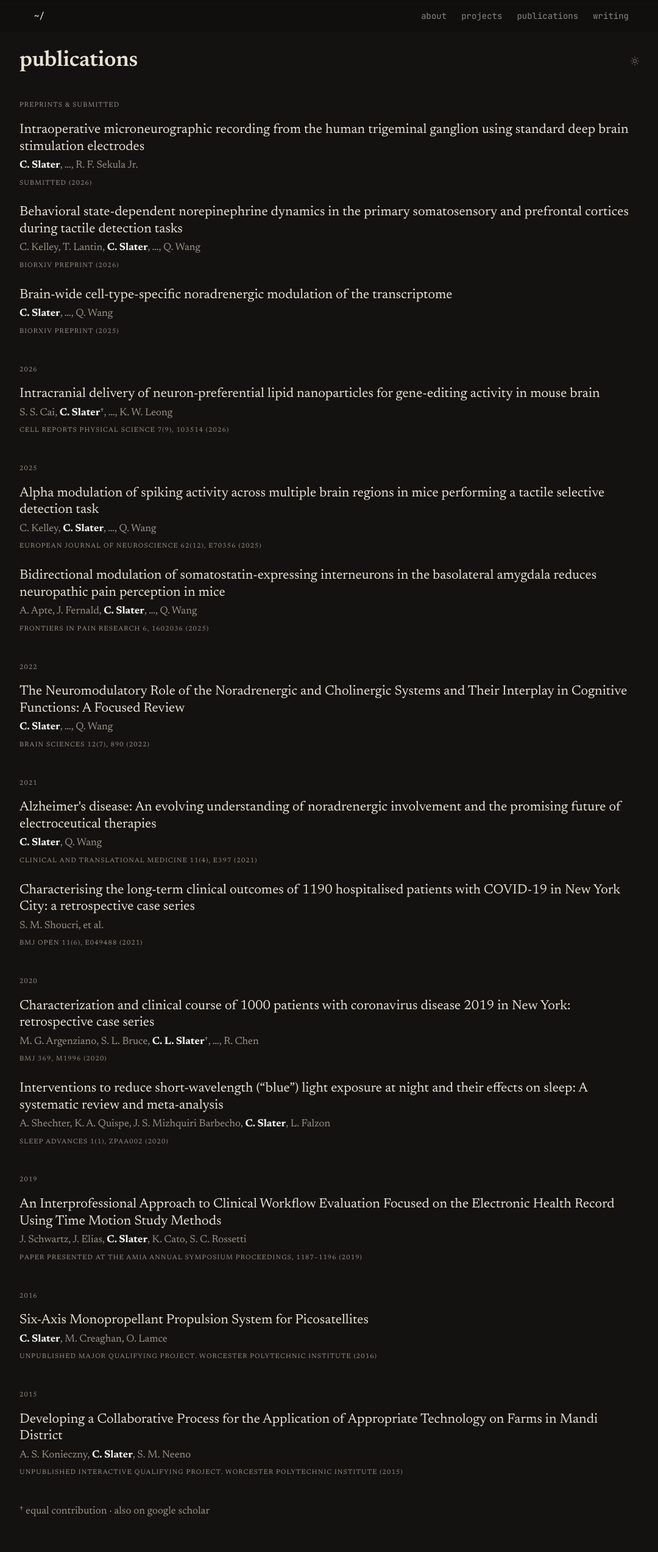
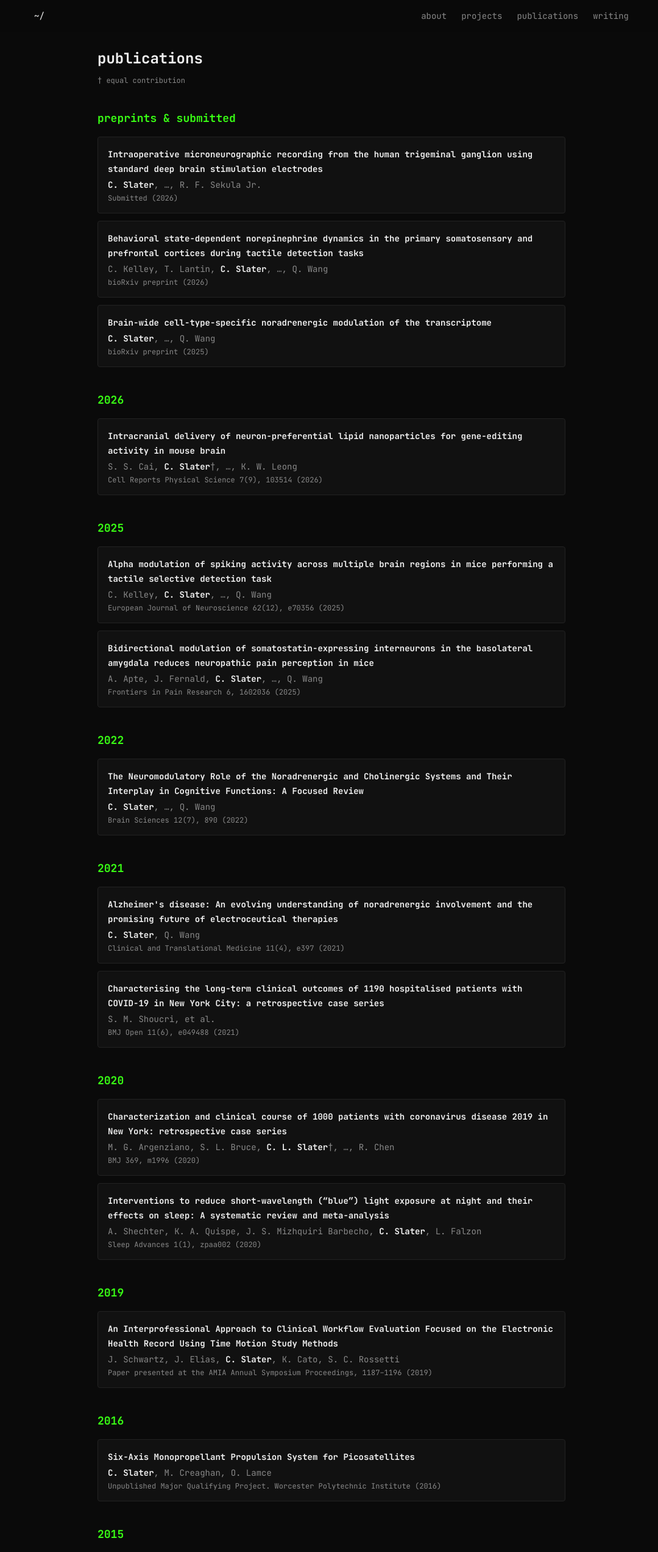
Before and after one commit to codyslater/codyslater.github.io, a Next.js app: page /publications in a window 1280 px wide. Shown: the top 2545 px of the page at 61% size, without its empty margins (96-1176 px from the left). Built offline with nearby package versions, Linux system fonts and the light colour scheme.

Commit message:
publications: keep the mono index style; add the theme toggle

```diff
--- a/src/app/publications/page.tsx
+++ b/src/app/publications/page.tsx
@@ -3,7 +3,6 @@ import { FadeIn } from "@/components/ui/FadeIn";
 import { Authors } from "@/components/ui/Inline";
 import { ThemeToggle } from "@/components/writing/ThemeToggle";
 import { ThemeScript } from "@/components/writing/ThemeScript";
-import { serif } from "@/lib/fonts";
 import { getCv, type CvEntry } from "@/lib/cv";
 import { siteConfig } from "@/lib/constants";
 
@@ -31,7 +30,7 @@ function groupByYear(pubs: Pub[]): [string, Pub[]][] {
   return [...years].sort(([a], [b]) => b.localeCompare(a));
 }
 
-const linkClass = "lit-link";
+const linkClass = "text-accent-green hover:underline glow-hover";
 
 function Pub({ pub }: { pub: Pub }) {
   const href = pub.doi ? `https://doi.org/${pub.doi}` : pub.url;
@@ -42,22 +41,22 @@ function Pub({ pub }: { pub: Pub }) {
   ].filter((x): x is { label: string; href: string } => Boolean(x));
 
   return (
-    <div data-pub>
+    <div data-pub className="border border-border rounded p-4 bg-surface">
       <p>
         {href ? (
-          <a href={href} target="_blank" rel="noopener noreferrer" className="lit-entry-title lit-link">
-            {pub.title}
+          <a href={href} target="_blank" rel="noopener noreferrer" className="hover:underline glow-hover">
+            {title}
           </a>
         ) : (
-          <span className="lit-entry-title">{pub.title}</span>
+          title
         )}
       </p>
       {pub.authors.length > 0 && (
-        <p className="lit-summary mt-1">
+        <p className="text-sm text-secondary mt-1">
           <Authors names={pub.authors} />
         </p>
       )}
-      <p className="lit-date mt-1">{pub.journal}</p>
+      <p className="text-xs text-secondary mt-1">{pub.journal}</p>
       {extras.length > 0 && (
         <p className="text-xs mt-1 flex gap-3">
           {extras.map((x) => (
@@ -75,9 +74,9 @@ function Block({ title, pubs }: { title: string; pubs: Pub[] }) {
   return (
     <section className="mb-10">
       <FadeIn delay={0.05}>
-        <h2 className="lit-date mb-4">{title}</h2>
+        <h2 className="text-lg font-bold text-accent-green mb-4">{title}</h2>
       </FadeIn>
-      <div className="space-y-6">
+      <div className="space-y-3">
         {pubs.map((p) => (
           <FadeIn key={p.title} delay={0.05}>
             <Pub pub={p} />
@@ -99,16 +98,17 @@ export default function PublicationsPage() {
   const preprints = pubs.filter(isPreprint);
 
   return (
-    <div
-      className={`writing-literary min-h-screen pt-20 pb-20 px-4 ${serif.variable}`}
-    >
+    <div className="min-h-screen pt-20 pb-20 px-4">
       <ThemeScript />
-      <div className="max-w-5xl mx-auto">
+      <div className="max-w-3xl mx-auto font-mono">
         <FadeIn>
-          <div className="lit-bar mb-10">
-            <h1 className="lit-heading">publications</h1>
-            <ThemeToggle />
-          </div>
+          <header className="mb-10">
+            <div className="flex items-center justify-between gap-4">
+              <h1 className="text-2xl font-bold text-foreground">publications</h1>
+              <ThemeToggle />
+            </div>
+            <p className="text-xs text-secondary mt-3">† equal contribution</p>
+          </header>
         </FadeIn>
 
         {preprints.length > 0 && <Block title="preprints & submitted" pubs={preprints} />}
@@ -116,9 +116,9 @@ export default function PublicationsPage() {
           <Block key={year} title={year} pubs={list} />
         ))}
 
-        <p className="lit-summary">
-          † equal contribution · also on{" "}
-          <a href={siteConfig.links.scholar} target="_blank" rel="noopener noreferrer" className="lit-link">
+        <p className="text-sm text-secondary">
+          also on{" "}
+          <a href={siteConfig.links.scholar} target="_blank" rel="noopener noreferrer" className={linkClass}>
             google scholar
           </a>
         </p>
```
